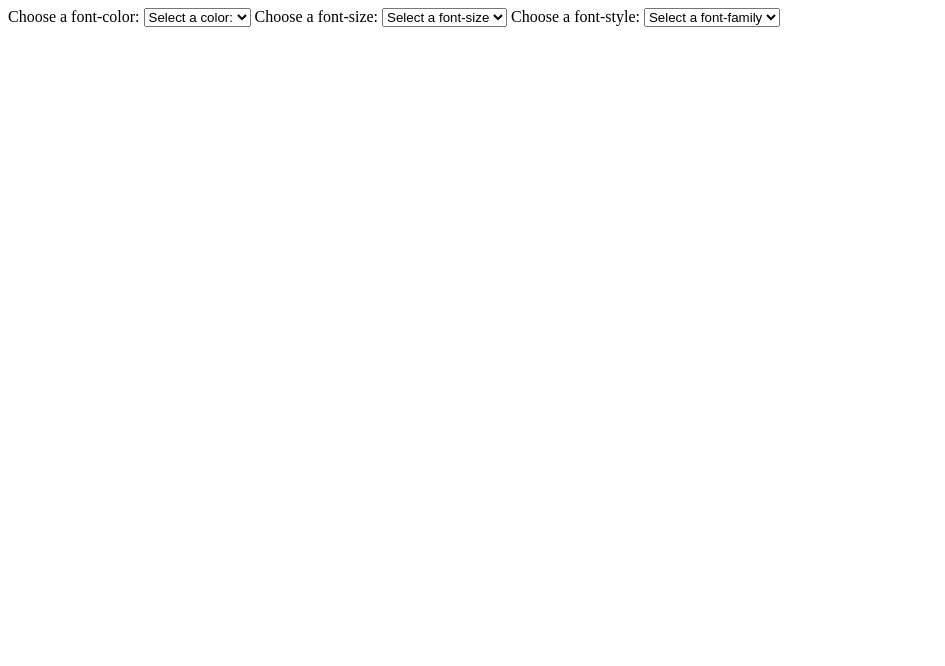
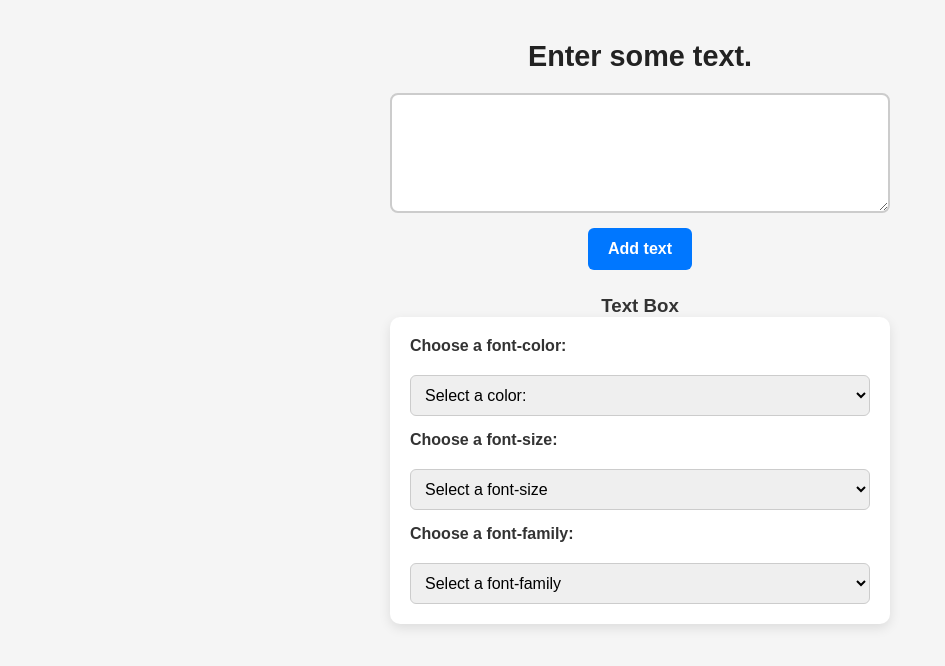
Before and after one commit to Reellz/JavaScript_DOM, a plain HTML site: page Mini-project1/index.html in a window 1280 px wide. Shown: the whole page, without its empty margins (0-945 px from the left). Drawn offline with Linux system fonts and the light colour scheme.

Commit message:
Add change styles and click count in the Mini-project1

```diff
--- a/Mini-project1/index.html
+++ b/Mini-project1/index.html
@@ -9,32 +9,46 @@
 </head>
 
 <body>
+    <h2>Enter some text. </h2>
+    <textarea name="textarea" id="textarea"></textarea>
+    <button id="add-text">Add text</button>
+
+    <!-- Text Box -->
+    <h3>Text Box</h3>
+    <ul id="text-box"></ul>
+
     <section class="dropdowns">
-        <label for="fruits">Choose a font-color:</label>
-        <select id="fruits" name="fruit_selection">
+        <!-- Color -->
+        <label for="colors">Choose a font-color:</label>
+        <select id="colors" name="color_selection">
             <option value="" selected>Select a color: </option>
             <option value="red">Red</option>
             <option value="green">Green</option>
             <option value="purple">Purple</option>
-        </select>
-        <label for="fruits">Choose a font-size:</label>
-        <select id="fruits" name="fruit_selection">
-            <option value="" selected>Select a font-size</option>
-            <option value="apple">Apple</option>
-            <option value="banana">Banana</option>
-            <option value="cherry">Cherry</option>
+            <option value="blue">Blue</option>
         </select>
 
-        <label for="fruits">Choose a font-style:</label>
-        <select id="fruits" name="fruit_selection">
-            <option value="grape" selected>Select a font-family</option>
-            <option value="apple">Apple</option>
-            <option value="banana">Banana</option>
-            <option value="cherry">Cherry</option>
+        <!-- Font Size -->
+        <label for="font-size">Choose a font-size:</label>
+        <select id="font-size" name="size_selection">
+            <option value="" selected>Select a font-size</option>
+            <option value="14px">Small</option>
+            <option value="18px">Medium</option>
+            <option value="24px">Large</option>
+            <option value="32px">Extra Large</option>
+        </select>
+
+        <!-- Font Family -->
+        <label for="font-family">Choose a font-family:</label>
+        <select id="font-family" name="font_selection">
+            <option value="" selected>Select a font-family</option>
+            <option value="Arial, sans-serif">Arial</option>
+            <option value="'Times New Roman', serif">Times New Roman</option>
+            <option value="Courier New, monospace">Courier New</option>
+            <option value="Georgia, serif">Georgia</option>
         </select>
     </section>
 
     <script src="./index.js"></script>
 </body>
-
 </html>
--- a/Mini-project1/index.js
+++ b/Mini-project1/index.js
@@ -0,0 +1,46 @@
+let textArea = document.querySelector("#textarea")
+let textButton = document.querySelector("#add-text")
+let textBox = document.querySelector("#text-box")
+let colors = document.querySelector("#colors")
+let fontSize = document.querySelector("#font-size")
+let fontFamily = document.querySelector("#font-family")
+
+let count = 0;
+
+function handleClick() {
+    // Increment click count and update button text
+    count++;
+    textButton.innerText = `Clicked ${count} times`;
+
+    // Get input text
+    let textValue = textArea.value.trim();
+    if (textValue === "") return;
+
+    // Create new paragraph element
+    let textItem = document.createElement('p');
+    textItem.innerText = textValue;
+
+    // Apply styles from dropdowns
+    applyStyles(textItem);
+
+    // Add to the textBox
+    textBox.appendChild(textItem);
+
+    // Clear the textarea
+    textArea.value = "";
+}
+
+function applyStyles(textItem){
+    if (colors.value) {
+        textItem.style.color = colors.value;
+    }
+    if (fontSize.value) {
+        textItem.style.fontSize = fontSize.value;
+    }
+    if (fontFamily.value) {
+        textItem.style.fontFamily = fontFamily.value;
+    }
+}
+
+// Attach the unified handler to the button
+textButton.addEventListener('click', handleClick);
--- a/Mini-project1/styles.css
+++ b/Mini-project1/styles.css
@@ -0,0 +1,91 @@
+/* ===== Reset some basics ===== */
+* {
+  box-sizing: border-box;
+  margin: 0;
+  padding: 0;
+  font-family: Arial, Helvetica, sans-serif;
+}
+
+body {
+  background-color: #f5f5f5;
+  color: #333;
+  padding: 40px;
+  display: flex;
+  flex-direction: column;
+  align-items: center;
+}
+
+/* ===== Heading ===== */
+h2 {
+  margin-bottom: 20px;
+  font-size: 1.8rem;
+  color: #222;
+}
+
+/* ===== Textarea ===== */
+textarea {
+  width: 100%;
+  max-width: 500px;
+  height: 120px;
+  padding: 12px;
+  border: 2px solid #ccc;
+  border-radius: 8px;
+  font-size: 1rem;
+  transition: border-color 0.3s ease;
+  margin-bottom: 15px;
+}
+
+textarea:focus {
+  border-color: #0077ff;
+  outline: none;
+}
+
+/* ===== Button ===== */
+button {
+  background-color: #0077ff;
+  color: white;
+  font-size: 1rem;
+  font-weight: bold;
+  border: none;
+  padding: 12px 20px;
+  border-radius: 6px;
+  cursor: pointer;
+  margin-bottom: 25px;
+  transition: background-color 0.3s ease;
+}
+
+button:hover {
+  background-color: #005fcc;
+}
+
+/* ===== Dropdown Section ===== */
+.dropdowns {
+  display: flex;
+  flex-direction: column;
+  gap: 15px;
+  width: 100%;
+  max-width: 500px;
+  background: white;
+  padding: 20px;
+  border-radius: 10px;
+  box-shadow: 0px 4px 12px rgba(0,0,0,0.1);
+}
+
+.dropdowns label {
+  font-weight: bold;
+  margin-bottom: 5px;
+}
+
+select {
+  width: 100%;
+  padding: 10px;
+  border-radius: 6px;
+  border: 1px solid #ccc;
+  font-size: 1rem;
+  transition: border-color 0.3s ease;
+}
+
+select:focus {
+  border-color: #0077ff;
+  outline: none;
+}
```
